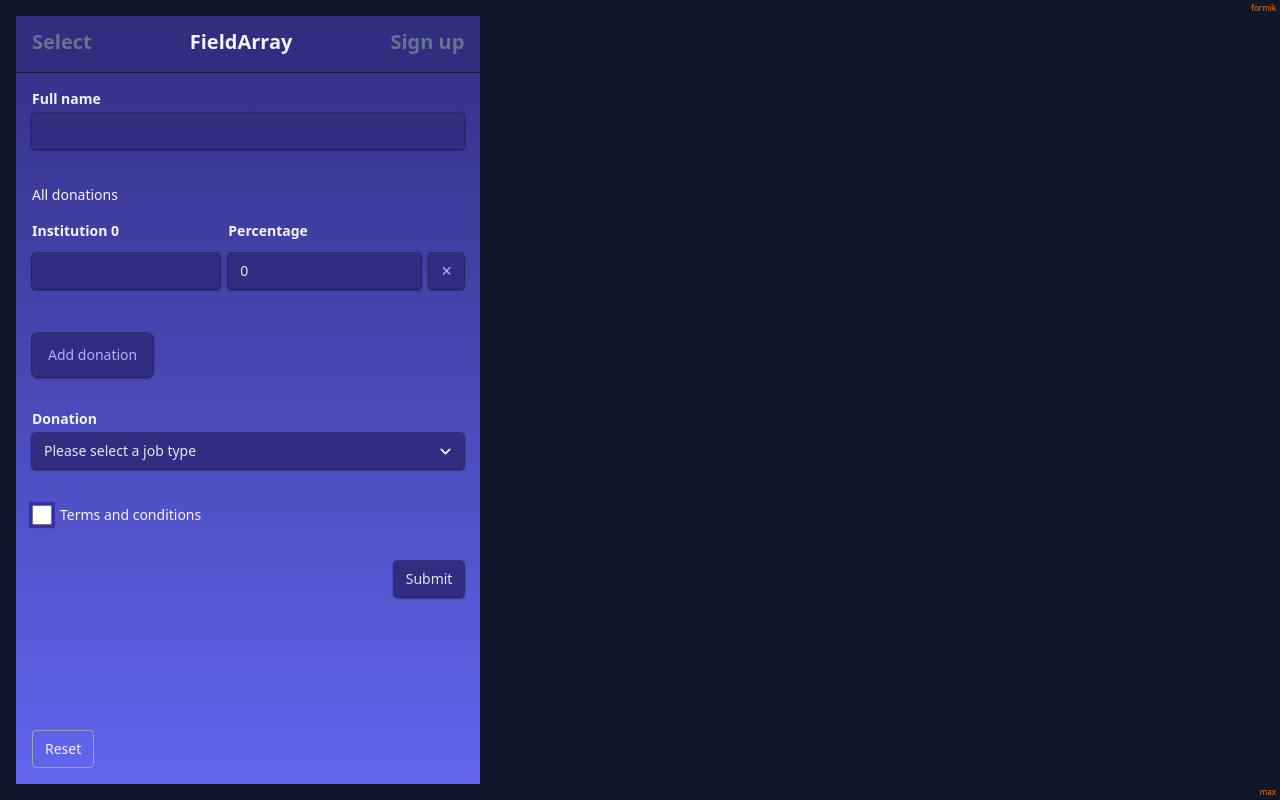
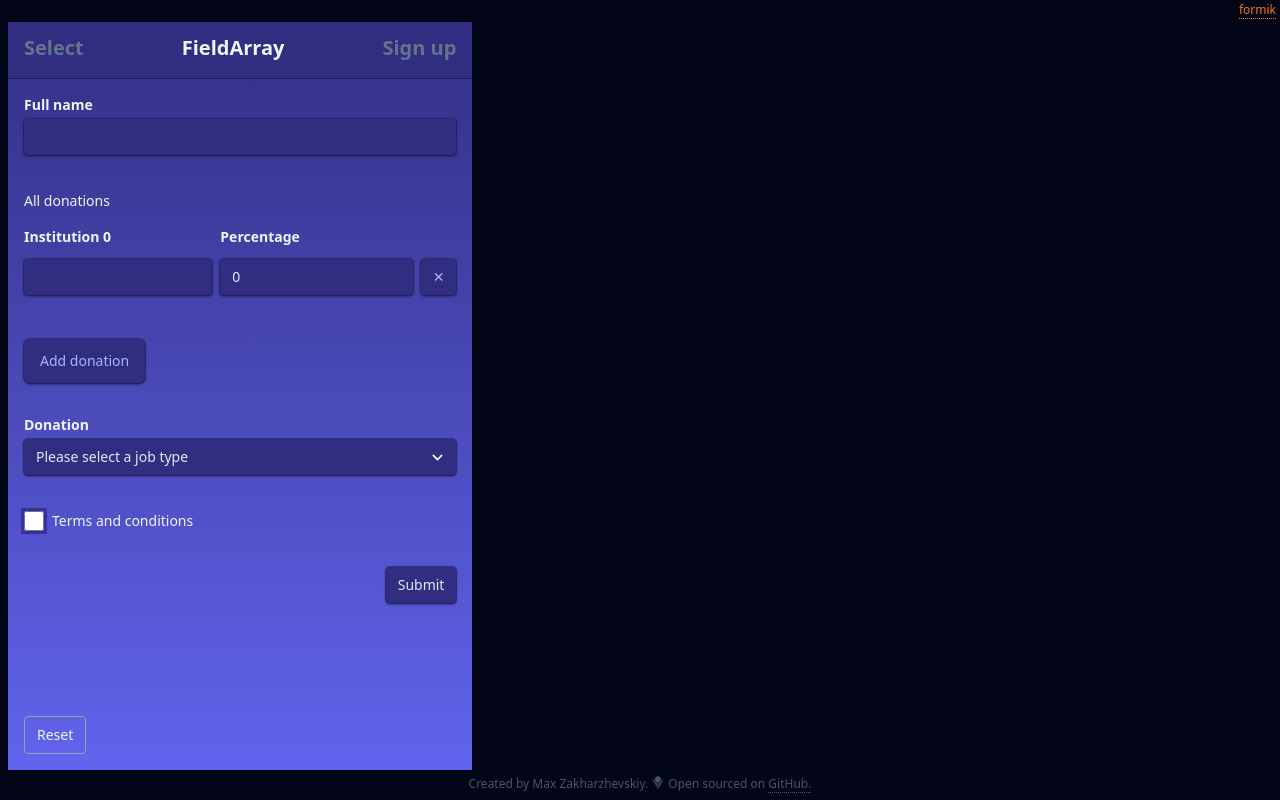
Before and after one commit to maxzz/forms-formik, a React (Vite) app: page / in a window 1280 px wide. Built offline with nearby package versions, Linux system fonts and the light colour scheme.

Commit message:
WIP. final tweaks. 2

```diff
--- a/src/components/1-header/index.tsx
+++ b/src/components/1-header/index.tsx
@@ -1,7 +1,7 @@
 export function Header() {
     return (
-        <header className="px-1 py-0.5 text-[0.5rem] text-end text-orange-500 bg-slate-900">
-            formik
+        <header className="px-1 pt-0.5 pb-1 text-xs text-end text-orange-500 bg-slate-950">
+            <a href="https://github.com/jaredpalmer/formik" className="border-orange-500 border-b border-dotted">formik</a>
         </header>
     );
 }
--- a/src/components/2-main/index.tsx
+++ b/src/components/2-main/index.tsx
@@ -43,7 +43,7 @@ function LeftSide() {
 export function RightSide() {
     const { values: text } = useSnapshot(appStore).formState;
     return (
-        <div className="pl-3 py-0.5 text-xs text-indigo-300 bg-slate-900 whitespace-pre overflow-auto smallscroll">
+        <div className="px-1.5 py-0.5 text-xs text-indigo-300 bg-slate-950 whitespace-pre overflow-auto smallscroll">
             {text}
         </div>
     );
@@ -52,7 +52,7 @@ export function RightSide() {
 export function MainSection() {
     return (
         <div className="grid grid-cols-[auto,auto,1fr] overflow-auto smallscroll">
-            <div className="w-4 bg-slate-900"></div>
+            <div className="w-2 bg-slate-950"></div>
             <LeftSide />
             <RightSide />
         </div>
--- a/src/components/3-footer/index.tsx
+++ b/src/components/3-footer/index.tsx
@@ -1,7 +1,25 @@
-export function Footer() {
+import React, { HTMLAttributes } from 'react';
+import { classNames } from '@/utils/classnames';
+import { IconSunnyvale } from '@/ui/icons';
+
+// export function Footer() {
+//     return (
+//         <footer className="px-1 py-0.5 text-[0.5rem] text-end text-orange-500 bg-slate-900">
+//             max
+//         </footer>
+//     );
+// }
+
+export function Footer({ className, ...rest }: HTMLAttributes<HTMLDivElement>) {
     return (
-        <footer className="px-1 py-0.5 text-[0.5rem] text-end text-orange-500 bg-slate-900">
-            max
-        </footer>
+        <div className={classNames("pt-1 pb-1.5 text-xs text-slate-600 bg-slate-950 flex items-center justify-center", className)} {...rest}>
+            <p>Created by Max Zakharzhevskiy.</p>
+            <IconSunnyvale className="w-5 h-5" />
+            <p>Open sourced on{' '}
+                <a className="border-current border-b border-dotted" href="https://github.com/maxzz/forms-formik" target="_blank" rel="noopener">
+                    GitHub.
+                </a>
+            </p>
+        </div>
     );
 }
--- /dev/null
+++ b/src/ui/icons/40-sunnyvale.tsx
@@ -0,0 +1,13 @@
+import { HTMLAttributes, SVGProps } from "react";
+
+export function IconSunnyvale({ title, ...rest }: HTMLAttributes<SVGSVGElement> & SVGProps<SVGSVGElement>) {
+    return (
+        <svg viewBox="0 0 24 24" fill="currentColor" {...rest}>
+            {title && <title>{title}</title>}
+            {/* <path fill="#e3e3e35e" d="M20 8l-8 14.2L2.8 5.8h4.4C8 .5 16 .5 16.8 5.8h4.4L20 8z" /> */}
+            {/* <path fill="#fcc10a" d="M20.3 6.3L12 21.1 3.7 6.3h4C8 1 15.8 1 16.2 6.3z" /> */}
+            <path d="M12 10.3c-5.6-.2-4.7-8.4.8-7.4 4.3.8 3.6 7.5-.8 7.4zM12.1 10.9h.5l.6 6a10.8 10.8 0 01-.8 1.1c0-2.4-.2-4.8-.3-7.1zM11.6 18l-.7-1.1c0-1.6.3-5.3.5-6a4.5 4.5 0 00.5 0c0 2.3-.3 4.7-.3 7.1zM14.8 14.2l-1 1.4-1-4.8a2.5 2.5 0 00.8-.2l1.2 3.6zM11 10.8c0 .9-.7 4-1 4.7a12.4 12.4 0 01-.8-1.3l1.1-3.6a7 7 0 00.8.2z" />
+            <path d="M8 12.2L9.4 10l.8.5c-.1.2-1 1.8-1.4 2.9L8 12zM14.6 10l1.4 2.2-.8 1.2c-.4-1-1-2-1.3-3a4.3 4.3 0 00.7-.4zM5.3 7.9l-.6-1.1h3a3.7 3.7 0 000 .8l-2.4.3zM18.6 7.9c-.7-.2-1.6-.2-2.4-.3l.1-.8h3zM5.8 8.6L7.9 8a7.8 7.8 0 00.4.8l-1.7 1-.8-1.2zM17.4 9.8l-1.7-1L16 8l2.1.7-.8 1.2zM9.1 9.8l-1.5 1.7-.7-1 1.7-1.3.5.6zM14.8 9.8a8 8 0 00.6-.6l1.6 1.3a9.8 9.8 0 01-.6 1c-.6-.5-1-1.1-1.5-1.7z" />
+        </svg>
+    );
+}
--- /dev/null
+++ b/src/ui/icons/index.tsx
@@ -0,0 +1 @@
+export * from "./40-sunnyvale";
```
Also changed, not shown: package.json (+7 -7 lines).
